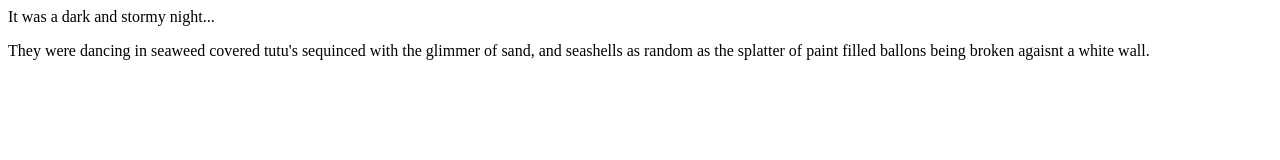
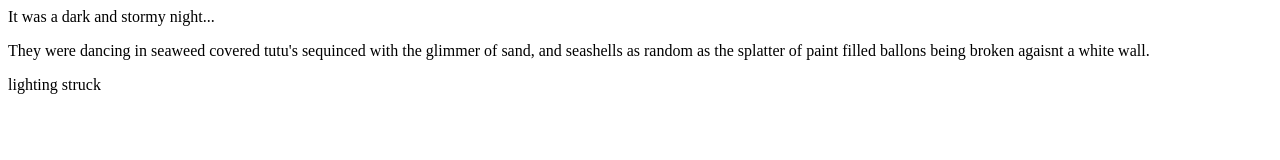
Before and after one commit to acnaumann/fireside-story, a plain HTML site: page index.html in a window 1280 px wide. Drawn offline with Linux system fonts and the light colour scheme.

Commit message:
Third line

```diff
--- a/index.html
+++ b/index.html
@@ -2,5 +2,6 @@
   <body>
     <p>It was a dark and stormy night...</p>
     <p>They were dancing in seaweed covered tutu's sequinced with the glimmer of sand, and seashells as random as the splatter of paint filled ballons being broken agaisnt a white wall. </p>
+    <p>lighting struck</p>
   </body>
 </html>
```
